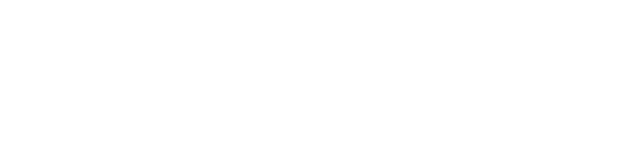
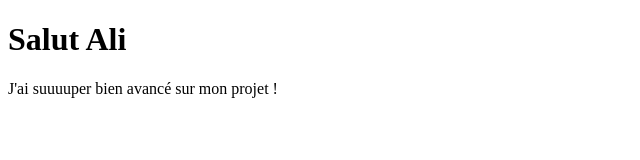
Before and after one commit to Macluffy/testmicro12, a plain HTML site: page index.html in a window 1280 px wide. Shown: the whole page, without its empty margins (0-640 px from the left). Drawn offline with Linux system fonts and the light colour scheme.

Commit message:
ajout h1 et p sur branche fanny

```diff
--- a/index.html
+++ b/index.html
@@ -7,6 +7,7 @@
     <title>Document</title>
 </head>
 <body>
-
+    <h1>Salut Ali</h1>
+    <p>J'ai suuuuper bien avancé sur mon projet !</p>
 </body>
 </html>
```
